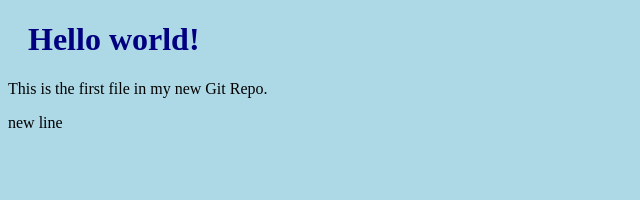
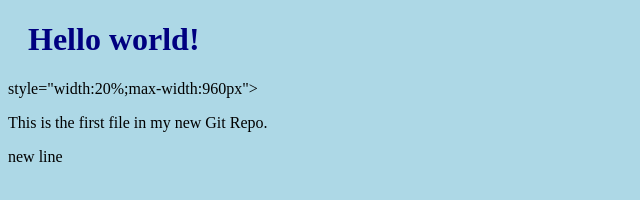
Before and after one commit to Akin321/hello-world, a plain HTML site: page index.html in a window 1280 px wide. Shown: the whole page, without its empty margins (0-640 px from the left). Drawn offline with Linux system fonts and the light colour scheme.

Commit message:
updated index.html with emergency fix

```diff
--- a/index.html
+++ b/index.html
@@ -7,6 +7,7 @@
 <body>
 
 <h1>Hello world!</h1>
+style="width:20%;max-width:960px"></div>
 <p>This is the first file in my new Git Repo.</p>
 <p> new line</p>
 </body>
```
